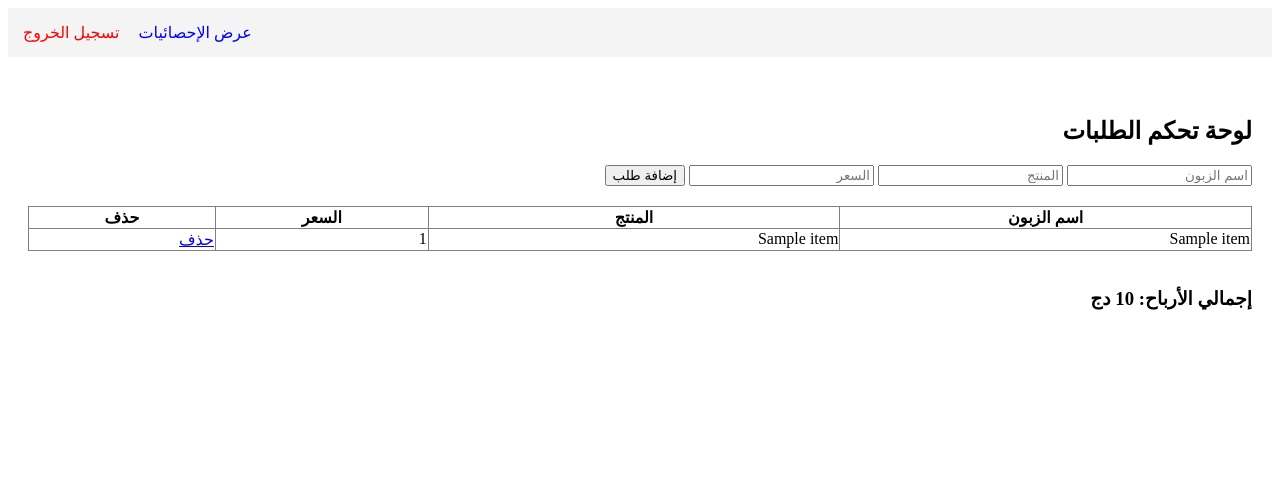
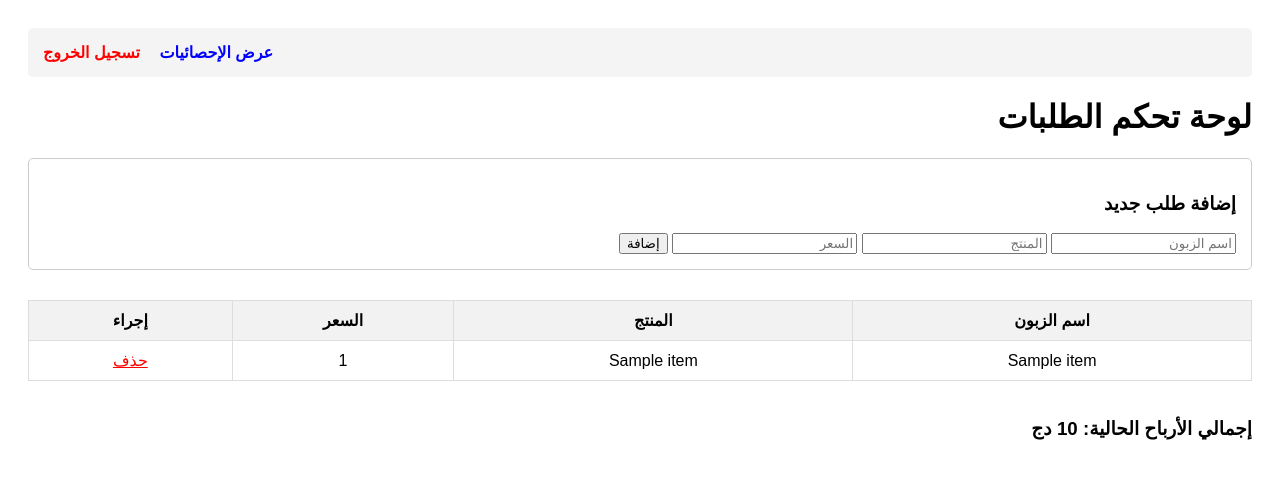
Before and after one commit to chichideb2007-blip/bisnes, a Flask app: template templates/users.html in a window 1280 px wide. Shown: the top 479 px of the page. Run offline with Flask 3, Linux system fonts and the light colour scheme; the template is opened without the code that fills it: most values are stand-ins (such as "Sample title", 1, 10 or a date in 2020).

Commit message:
Update users.html

```diff
--- a/templates/users.html
+++ b/templates/users.html
@@ -3,46 +3,59 @@
 <head>
     <meta charset="UTF-8">
     <title>لوحة التحكم</title>
+    <style>
+        body { font-family: Arial, sans-serif; padding: 20px; }
+        .navbar { background-color: #f4f4f4; padding: 15px; text-align: left; margin-bottom: 20px; border-radius: 5px; }
+        .navbar a { margin-right: 15px; text-decoration: none; color: blue; font-weight: bold; }
+        .navbar a.logout { color: red; }
+        table { width: 100%; border-collapse: collapse; margin-top: 20px; }
+        th, td { border: 1px solid #ddd; padding: 10px; text-align: center; }
+        th { background-color: #f2f2f2; }
+        .form-container { margin-bottom: 30px; padding: 15px; border: 1px solid #ccc; border-radius: 5px; }
+    </style>
 </head>
 <body>
 
-    <!-- الجزء الجديد: أزرار التنقل -->
-    <div style="background-color: #f4f4f4; padding: 15px; text-align: left; margin-bottom: 20px;">
-        <a href="/stats" style="margin-left: 15px; text-decoration: none; color: blue;">عرض الإحصائيات</a>
-        <a href="/logout" style="text-decoration: none; color: red;">تسجيل الخروج</a>
+    <div class="navbar">
+        <a href="/stats">عرض الإحصائيات</a>
+        <a href="/logout" class="logout">تسجيل الخروج</a>
     </div>
 
-    <!-- الجزء القديم: إضافة طلب -->
-    <div style="padding: 20px;">
-        <h2>لوحة تحكم الطلبات</h2>
-        <form action="/add" method="POST" style="margin-bottom: 20px;">
+    <h1>لوحة تحكم الطلبات</h1>
+
+    <div class="form-container">
+        <h3>إضافة طلب جديد</h3>
+        <form action="/add" method="POST">
             <input type="text" name="customer_name" placeholder="اسم الزبون" required>
             <input type="text" name="product_name" placeholder="المنتج" required>
             <input type="number" name="total_price" placeholder="السعر" required>
-            <button type="submit">إضافة طلب</button>
+            <button type="submit">إضافة</button>
         </form>
+    </div>
 
-        <!-- الجدول القديم الموثق في 1000016795.mp4 -->
-        <table border="1" width="100%" style="border-collapse: collapse;">
+    <table>
+        <thead>
             <tr>
                 <th>اسم الزبون</th>
                 <th>المنتج</th>
                 <th>السعر</th>
-                <th>حذف</th>
+                <th>إجراء</th>
             </tr>
+        </thead>
+        <tbody>
             {% for item in orders %}
             <tr>
                 <td>{{ item.customer_name }}</td>
                 <td>{{ item.product_name }}</td>
                 <td>{{ item.total_price }}</td>
-                <td><a href="/delete/{{ item.id }}">حذف</a></td>
+                <td><a href="/delete/{{ item.id }}" style="color: red;">حذف</a></td>
             </tr>
             {% endfor %}
-        </table>
+        </tbody>
+    </table>
 
-        <br>
-        <h3>إجمالي الأرباح: {{ total }} دج</h3>
-    </div>
+    <br>
+    <h3>إجمالي الأرباح الحالية: {{ total }} دج</h3>
 
 </body>
 </html>
```
